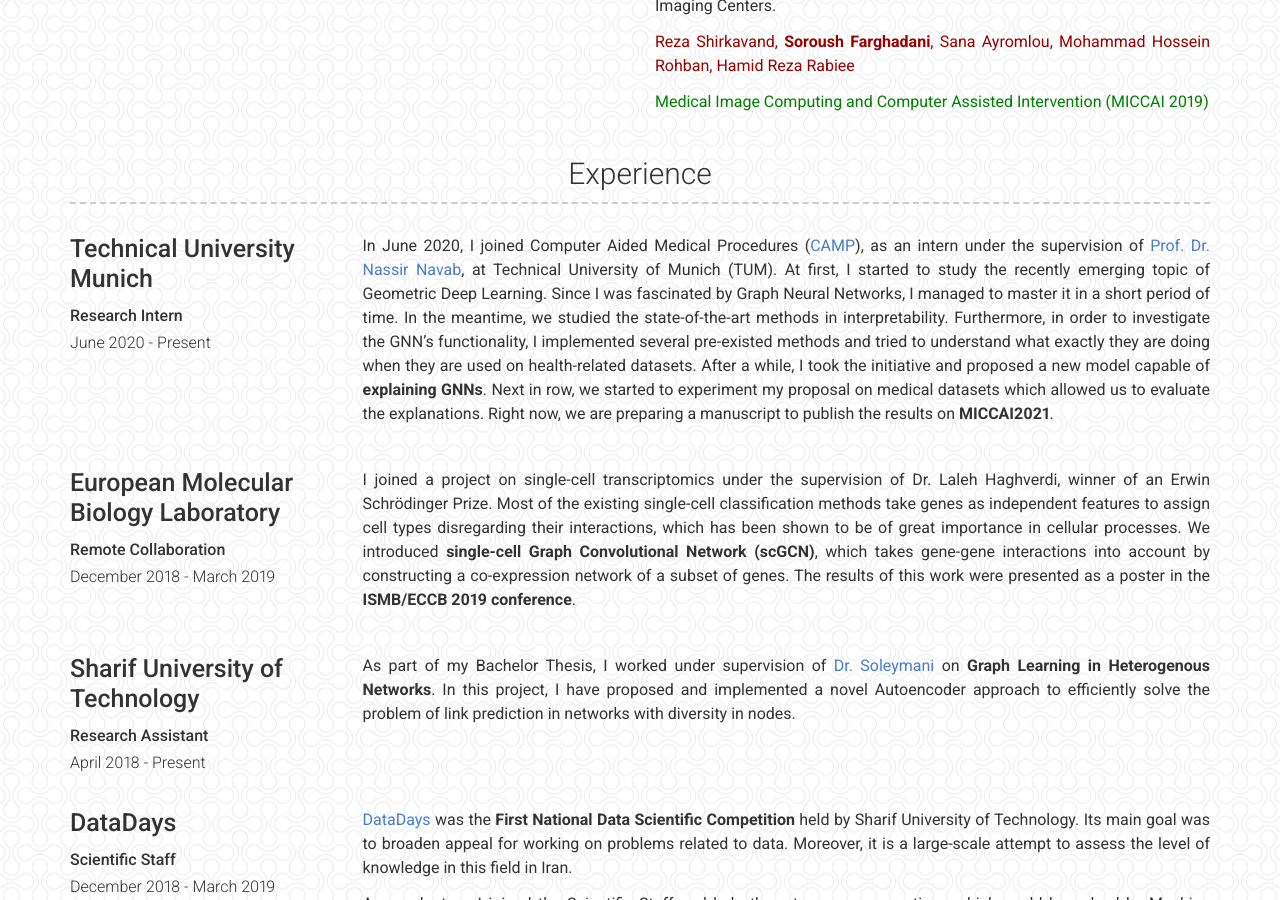
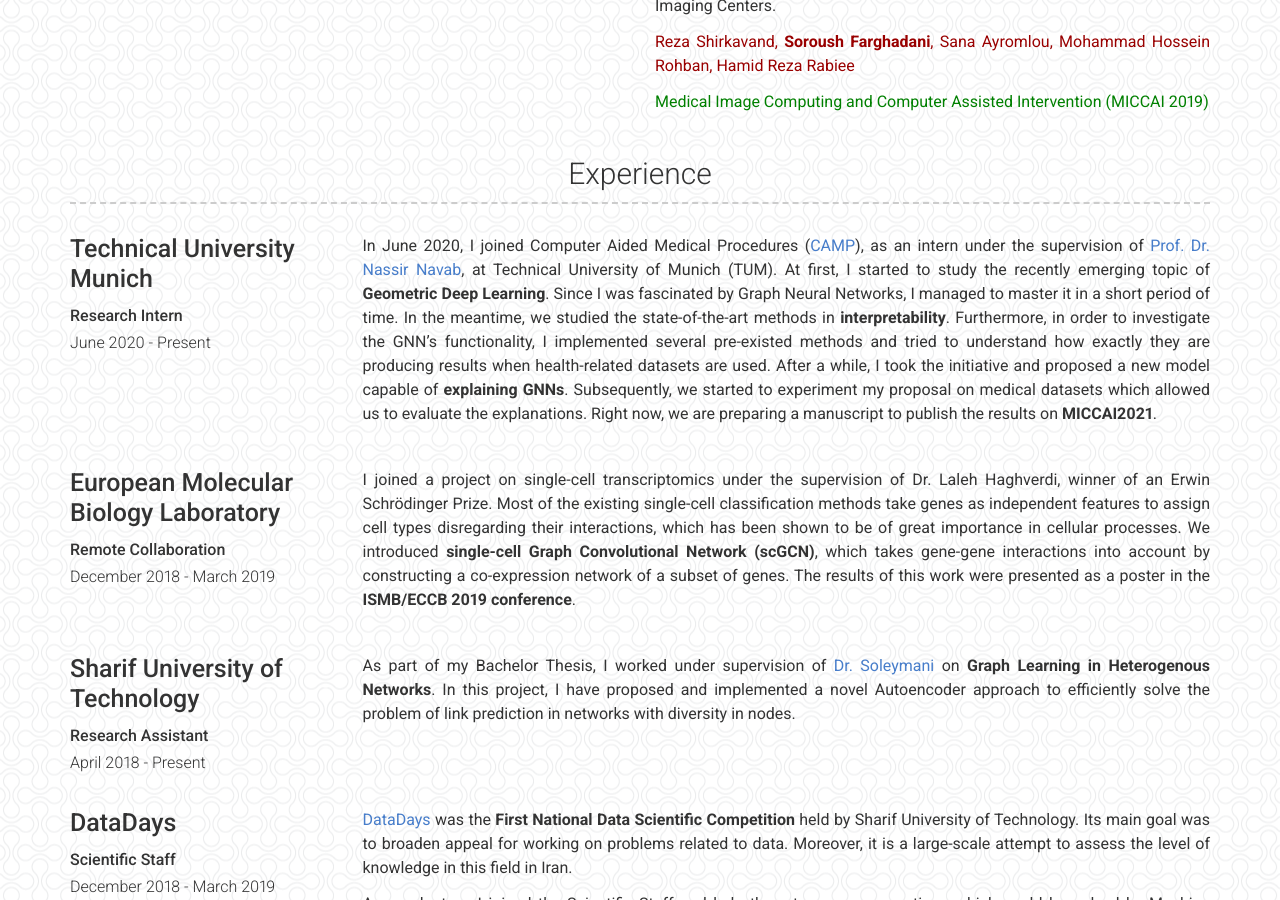
Before and after one commit to sfch1999/sfch1999.github.io, a Jekyll site: the page built from index.md, in a window 1280 px wide and 900 px high, scrolled down 1383 px. Built offline with Jekyll 4.4.1, drawn with Linux system fonts in a browser that asks for light colours; a style sheet for code colours, icons or effects is not loaded.

Commit message:
about me

```diff
--- a/_data/experience.yml
+++ b/_data/experience.yml
@@ -5,11 +5,11 @@
   description: | # this will include new lines to allow paragraphs
     In June 2020, I joined Computer Aided Medical Procedures ([CAMP](http://campar.in.tum.de)), as an intern
     under the supervision of [Prof. Dr. Nassir Navab](http://campar.in.tum.de/Main/NassirNavab), at Technical University of Munich (TUM).
-    At first, I started to study the recently emerging topic of Geometric Deep Learning. Since I was fascinated by Graph Neural Networks,
-    I managed to master it in a short period of time. In the meantime, we studied the state-of-the-art methods in interpretability. Furthermore,
-    in order to investigate the GNN's functionality, I implemented several pre-existed methods and tried to understand what exactly they are doing
-    when they are used on health-related datasets. After a while, I took the initiative and proposed a new model capable of **explaining GNNs**.
-    Next in row, we started to experiment my proposal on medical datasets which allowed us to evaluate the explanations. Right now, we are preparing
+    At first, I started to study the recently emerging topic of **Geometric Deep Learning**. Since I was fascinated by Graph Neural Networks,
+    I managed to master it in a short period of time. In the meantime, we studied the state-of-the-art methods in **interpretability**. Furthermore,
+    in order to investigate the GNN's functionality, I implemented several pre-existed methods and tried to understand how exactly they are producing
+    results when health-related datasets are used. After a while, I took the initiative and proposed a new model capable of **explaining GNNs**.
+    Subsequently, we started to experiment my proposal on medical datasets which allowed us to evaluate the explanations. Right now, we are preparing
     a manuscript to publish the results on **MICCAI2021**.
 
 - company: European Molecular Biology Laboratory
```
